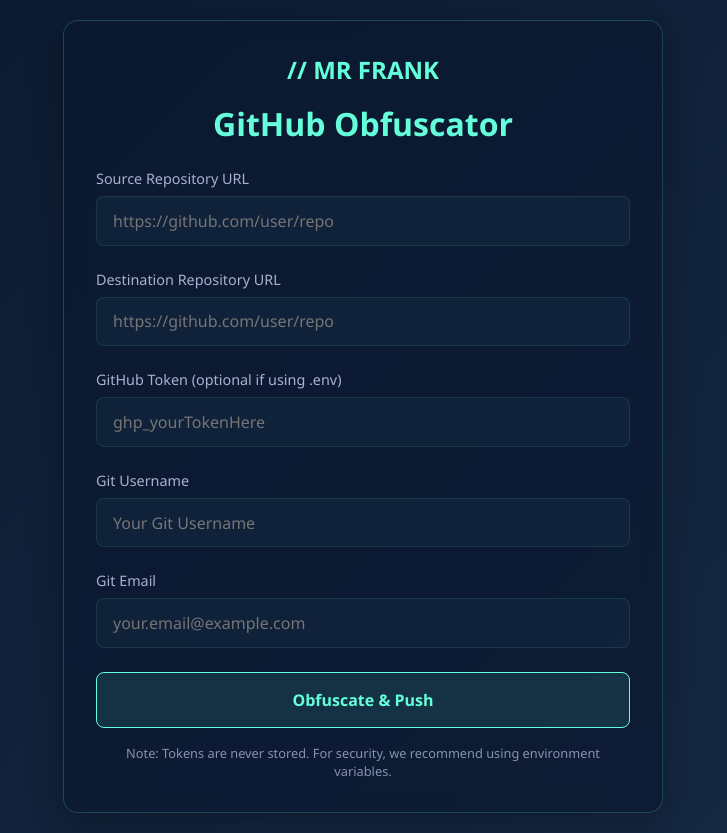
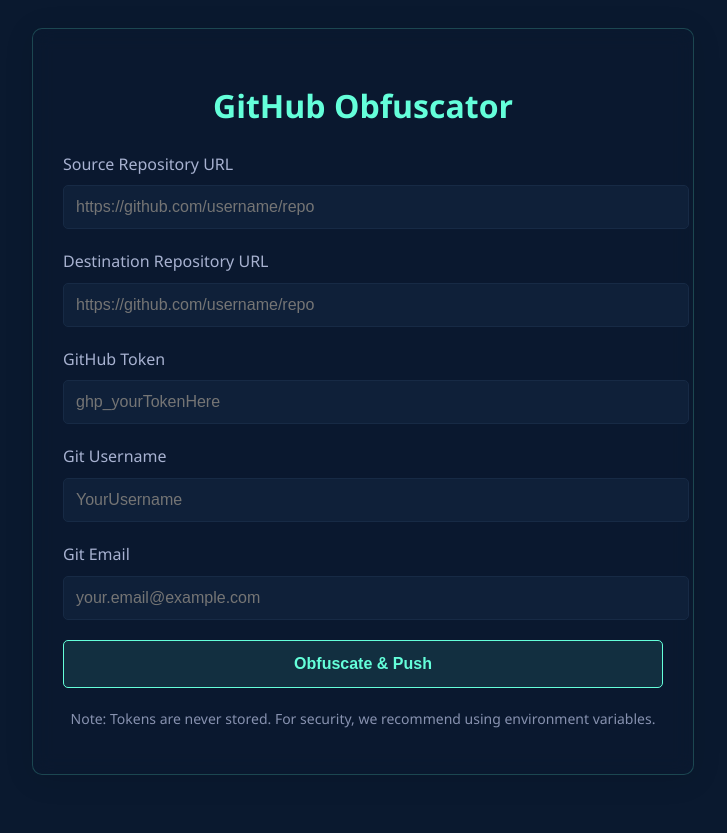
Before and after one commit to mrfr8nk/EliteJsObfuscator, a website: page public/index.html in a window 1280 px wide. Shown: the whole page, without its empty margins (277-1004 px from the left). After the commit the page ends 803 px from the top, so only its background shows below. Drawn offline with Linux system fonts and the light colour scheme.

Commit message:
Update index.html

```diff
--- a/public/index.html
+++ b/public/index.html
@@ -6,94 +6,67 @@
   <title>MR FRANK Obfuscator</title>
   <style>
     :root {
-      --navy-blue: #0a192f;
+      --navy: #0a192f;
       --light-navy: #172a45;
-      --lightest-navy: #303C55;
       --slate: #8892b0;
       --light-slate: #a8b2d1;
-      --lightest-slate: #ccd6f6;
       --white: #e6f1ff;
       --accent: #64ffda;
     }
 
-    * {
-      margin: 0;
-      padding: 0;
-      box-sizing: border-box;
-      font-family: 'Segoe UI', Tahoma, Geneva, Verdana, sans-serif;
+    body {
+      background: var(--navy);
+      color: var(--white);
+      font-family: 'Segoe UI', sans-serif;
+      line-height: 1.6;
+      padding: 20px;
     }
 
-    body {
-      background: linear-gradient(135deg, var(--navy-blue) 0%, var(--light-navy) 100%);
-      min-height: 100vh;
-      display: flex;
-      justify-content: center;
-      align-items: center;
-      padding: 20px;
-      color: var(--white);
-    }
-
-    .glass-card {
+    .container {
+      max-width: 600px;
+      margin: 0 auto;
       background: rgba(10, 25, 47, 0.7);
       backdrop-filter: blur(10px);
-      -webkit-backdrop-filter: blur(10px);
-      border-radius: 15px;
+      border-radius: 10px;
+      padding: 30px;
+      box-shadow: 0 4px 30px rgba(0, 0, 0, 0.1);
       border: 1px solid rgba(100, 255, 218, 0.2);
-      box-shadow: 0 8px 32px 0 rgba(0, 0, 0, 0.3);
-      padding: 2rem;
-      width: 100%;
-      max-width: 600px;
-      transition: all 0.3s ease;
-    }
-
-    .glass-card:hover {
-      box-shadow: 0 8px 32px 0 rgba(100, 255, 218, 0.1);
-      border: 1px solid rgba(100, 255, 218, 0.3);
     }
 
     h1 {
+      color: var(--accent);
       text-align: center;
-      margin-bottom: 1.5rem;
-      color: var(--accent);
-      font-weight: 600;
+      margin-bottom: 20px;
     }
 
     .form-group {
-      margin-bottom: 1.5rem;
+      margin-bottom: 20px;
     }
 
     label {
       display: block;
-      margin-bottom: 0.5rem;
+      margin-bottom: 8px;
       color: var(--light-slate);
-      font-size: 0.9rem;
     }
 
-    input, textarea {
+    input {
       width: 100%;
-      padding: 0.8rem 1rem;
+      padding: 12px;
       background: rgba(23, 42, 69, 0.5);
-      border: 1px solid rgba(100, 255, 218, 0.1);
-      border-radius: 8px;
+      border: 1px solid var(--light-navy);
+      border-radius: 5px;
       color: var(--white);
-      font-size: 1rem;
-      transition: all 0.3s ease;
-    }
-
-    input:focus, textarea:focus {
-      outline: none;
-      border-color: var(--accent);
-      box-shadow: 0 0 0 2px rgba(100, 255, 218, 0.2);
+      font-size: 16px;
     }
 
     button {
       width: 100%;
-      padding: 1rem;
+      padding: 14px;
       background: rgba(100, 255, 218, 0.1);
+      color: var(--accent);
       border: 1px solid var(--accent);
-      border-radius: 8px;
-      color: var(--accent);
-      font-size: 1rem;
+      border-radius: 5px;
+      font-size: 16px;
       font-weight: 600;
       cursor: pointer;
       transition: all 0.3s ease;
@@ -101,57 +74,58 @@
 
     button:hover {
       background: rgba(100, 255, 218, 0.2);
-      transform: translateY(-2px);
     }
 
     #result {
-      margin-top: 1.5rem;
-      padding: 1rem;
-      border-radius: 8px;
-      background: rgba(255, 255, 255, 0.05);
+      margin-top: 20px;
+      padding: 15px;
+      border-radius: 5px;
       display: none;
     }
 
-    .logo {
-      text-align: center;
-      margin-bottom: 1rem;
-      font-size: 1.5rem;
-      font-weight: 700;
+    .error {
+      background: rgba(255, 100, 100, 0.1);
+      border: 1px solid #ff6b6b;
+      color: #ff6b6b;
+    }
+
+    .success {
+      background: rgba(100, 255, 218, 0.1);
+      border: 1px solid var(--accent);
       color: var(--accent);
     }
 
-    .security-note {
-      font-size: 0.8rem;
+    .note {
+      font-size: 14px;
       color: var(--slate);
-      margin-top: 1rem;
+      margin-top: 20px;
       text-align: center;
     }
   </style>
 </head>
 <body>
-  <div class="glass-card">
-    <div class="logo">// MR FRANK</div>
+  <div class="container">
     <h1>GitHub Obfuscator</h1>
 
     <form id="obfuscateForm">
       <div class="form-group">
         <label for="sourceRepo">Source Repository URL</label>
-        <input type="text" id="sourceRepo" name="sourceRepo" placeholder="https://github.com/user/repo" required>
+        <input type="text" id="sourceRepo" name="sourceRepo" placeholder="https://github.com/username/repo" required>
       </div>
 
       <div class="form-group">
         <label for="destRepo">Destination Repository URL</label>
-        <input type="text" id="destRepo" name="destRepo" placeholder="https://github.com/user/repo" required>
+        <input type="text" id="destRepo" name="destRepo" placeholder="https://github.com/username/repo" required>
       </div>
 
       <div class="form-group">
-        <label for="token">GitHub Token (optional if using .env)</label>
-        <input type="password" id="token" name="token" placeholder="ghp_yourTokenHere">
+        <label for="token">GitHub Token</label>
+        <input type="password" id="token" name="token" placeholder="ghp_yourTokenHere" required>
       </div>
 
       <div class="form-group">
         <label for="gitUser">Git Username</label>
-        <input type="text" id="gitUser" name="gitUser" placeholder="Your Git Username" required>
+        <input type="text" id="gitUser" name="gitUser" placeholder="YourUsername" required>
       </div>
 
       <div class="form-group">
@@ -164,7 +138,7 @@
 
     <div id="result"></div>
 
-    <p class="security-note">
+    <p class="note">
       Note: Tokens are never stored. For security, we recommend using environment variables.
     </p>
   </div>
@@ -172,8 +146,8 @@
   <script>
     document.getElementById('obfuscateForm').addEventListener('submit', async (e) => {
       e.preventDefault();
-      const formData = new FormData(e.target);
-      const button = e.target.querySelector('button');
+      const form = e.target;
+      const button = form.querySelector('button');
       const resultDiv = document.getElementById('result');
 
       button.disabled = true;
@@ -183,21 +157,29 @@
       try {
         const response = await fetch('/obfuscate', {
           method: 'POST',
-          body: new URLSearchParams(formData)
+          headers: {
+            'Content-Type': 'application/x-www-form-urlencoded',
+            'Accept': 'application/json'
+          },
+          body: new URLSearchParams(new FormData(form))
         });
 
         const data = await response.json();
-        resultDiv.textContent = data.success ? data.message : data.error;
+
+        if (!response.ok) {
+          throw new Error(data.error || data.message || 'Unknown error');
+        }
+
+        resultDiv.textContent = data.message || 'Success!';
+        resultDiv.className = 'success';
         resultDiv.style.display = 'block';
-        resultDiv.style.color = data.success ? '#64ffda' : '#ff6b6b';
+        form.reset();
 
-        if (data.success) {
-          e.target.reset();
-        }
       } catch (err) {
-        resultDiv.textContent = 'Network error: ' + err.message;
+        resultDiv.textContent = err.message;
+        resultDiv.className = 'error';
         resultDiv.style.display = 'block';
-        resultDiv.style.color = '#ff6b6b';
+        console.error('Error:', err);
       } finally {
         button.disabled = false;
         button.textContent = 'Obfuscate & Push';
```
